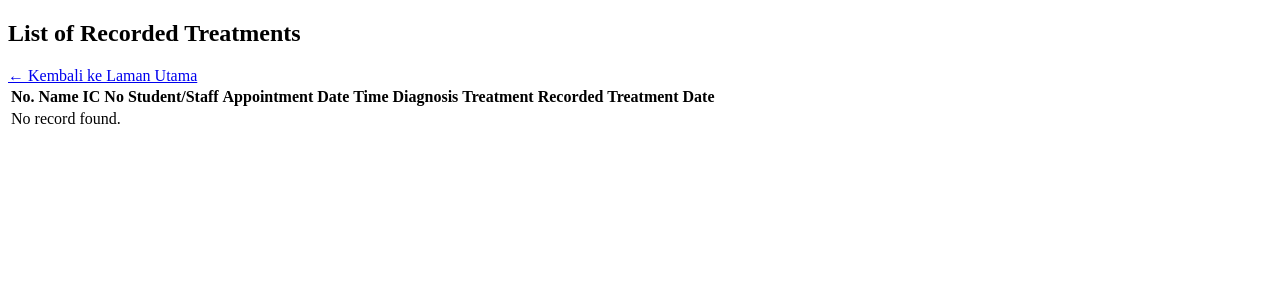
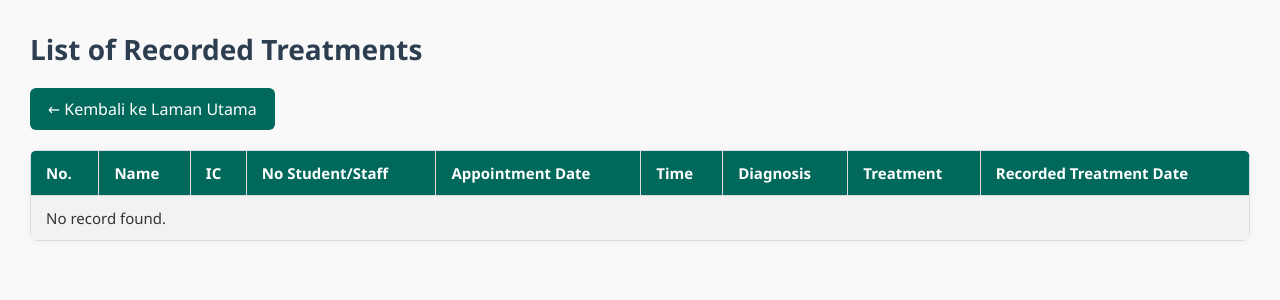
Before and after one commit to alifhiynn/Test-Toothease-, a PHP site: page /treatmentrecord.php in a window 1280 px wide. Shown: the top 300 px of the page. Run offline with PHP 8.4, Linux system fonts and the light colour scheme; data that the repository does not hold is empty.

Commit message:
baiki css dan tambah link css dalam treatmentrecord.php

```diff
--- a/treatmentrecord.css
+++ b/treatmentrecord.css
@@ -1,3 +1,4 @@
+/* Gaya Umum */
 body {
     font-family: 'Segoe UI', Tahoma, Geneva, Verdana, sans-serif;
     margin: 30px;
@@ -5,26 +6,31 @@
     color: #333;
 }
 
+/* Tajuk Utama */
 h2 {
     margin-bottom: 20px;
     font-size: 28px;
     color: #2c3e50;
 }
 
+/* Butang Kembali */
 .btn-home {
-            background-color: #3498db;
-            color: white;
+    display: inline-block;
+    background-color: #00695c;
+    color: #fff;
     padding: 10px 18px;
     text-decoration: none;
     border-radius: 6px;
     font-weight: 500;
-            transition: background-color 0.3s ease;
+    transition: background-color 0.3s ease, transform 0.2s ease;
 }
 
 .btn-home:hover {
     background-color: #2980b9;
+    transform: translateY(-2px);
 }
 
+/* Jadual Rawatan */
 table {
     width: 100%;
     border-collapse: collapse;
@@ -35,23 +41,33 @@
     overflow: hidden;
 }
 
-        th, td {
-            border: 1px solid #e0e0e0;
+/* Kepala Jadual */
+th {
+    background-color: #00695c;
+    color: #fff;
+    font-weight: bold;
     padding: 12px 15px;
     text-align: left;
     font-size: 15px;
+    border: 1px solid #ddd;
 }
 
-        th {
-            background-color: #3498db;
-            color: white;
-            font-weight: bold;
+/* Sel Data */
+td {
+    padding: 12px 15px;
+    font-size: 15px;
+    border: 1px solid #ddd;
+    vertical-align: top;
+    word-wrap: break-word;
 }
 
+/* Warna Baris Berselang-seli */
 tr:nth-child(even) {
     background-color: #f2f2f2;
 }
 
+/* Hover Effect Baris */
 tr:hover {
     background-color: #eaf4fb;
+    transition: background-color 0.3s ease;
 }
--- a/treatmentrecord.php
+++ b/treatmentrecord.php
@@ -25,6 +25,7 @@ $result = $conn->query($sql);
 <html>
 <head>
     <title>Patient Treatment List</title>
+    <link rel="stylesheet" href="treatmentrecord.css">
 
 </head>
 <body>
```
Lines whose indentation alone changed are shown as unchanged.
